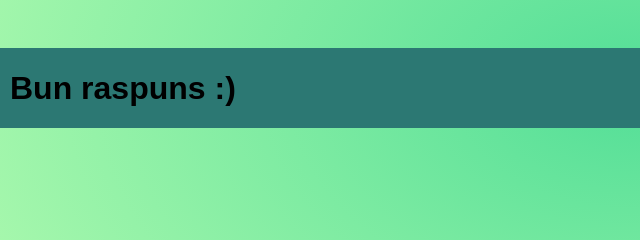
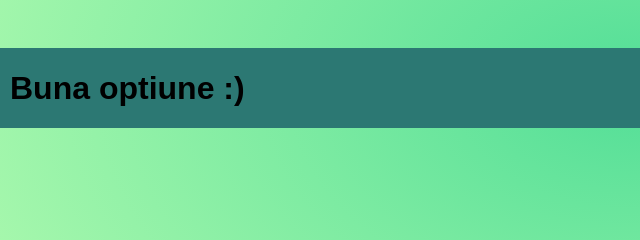
Before and after one commit to Expl0ziVe/IaNaEaS, a plain HTML site: page 50.html in a window 1280 px wide. Shown: the part 320-560 px from the top of the page, 0-640 px from the left. Drawn offline with Linux system fonts and the light colour scheme.

Commit message:
Update 50.html

```diff
--- a/50.html
+++ b/50.html
@@ -28,7 +28,7 @@
 </head>
 <body>
   <div class="a1">
-    <h1>Bun raspuns :)</h1>
+    <h1>Buna optiune :)</h1>
   </div>
 </body>
 </html>
```
